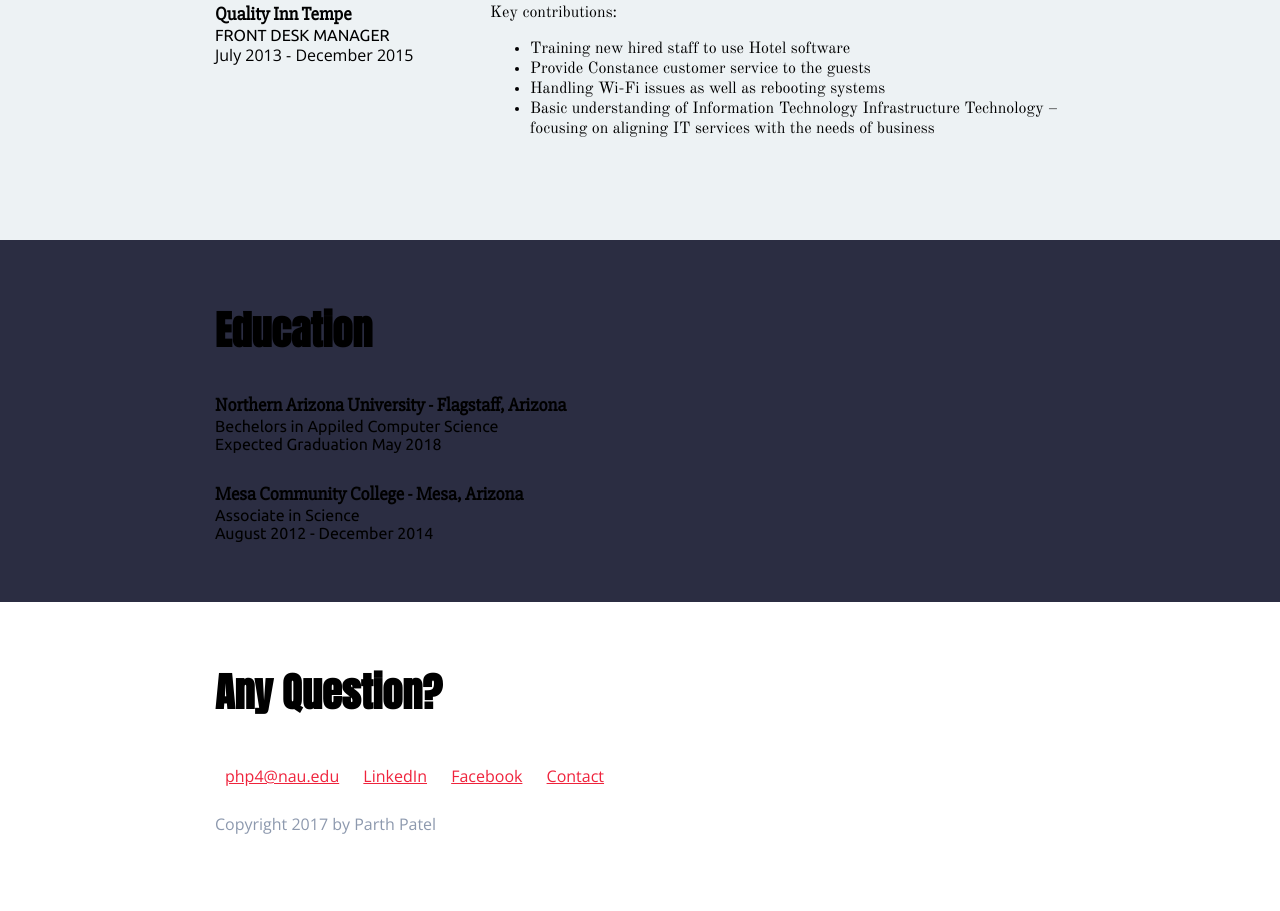
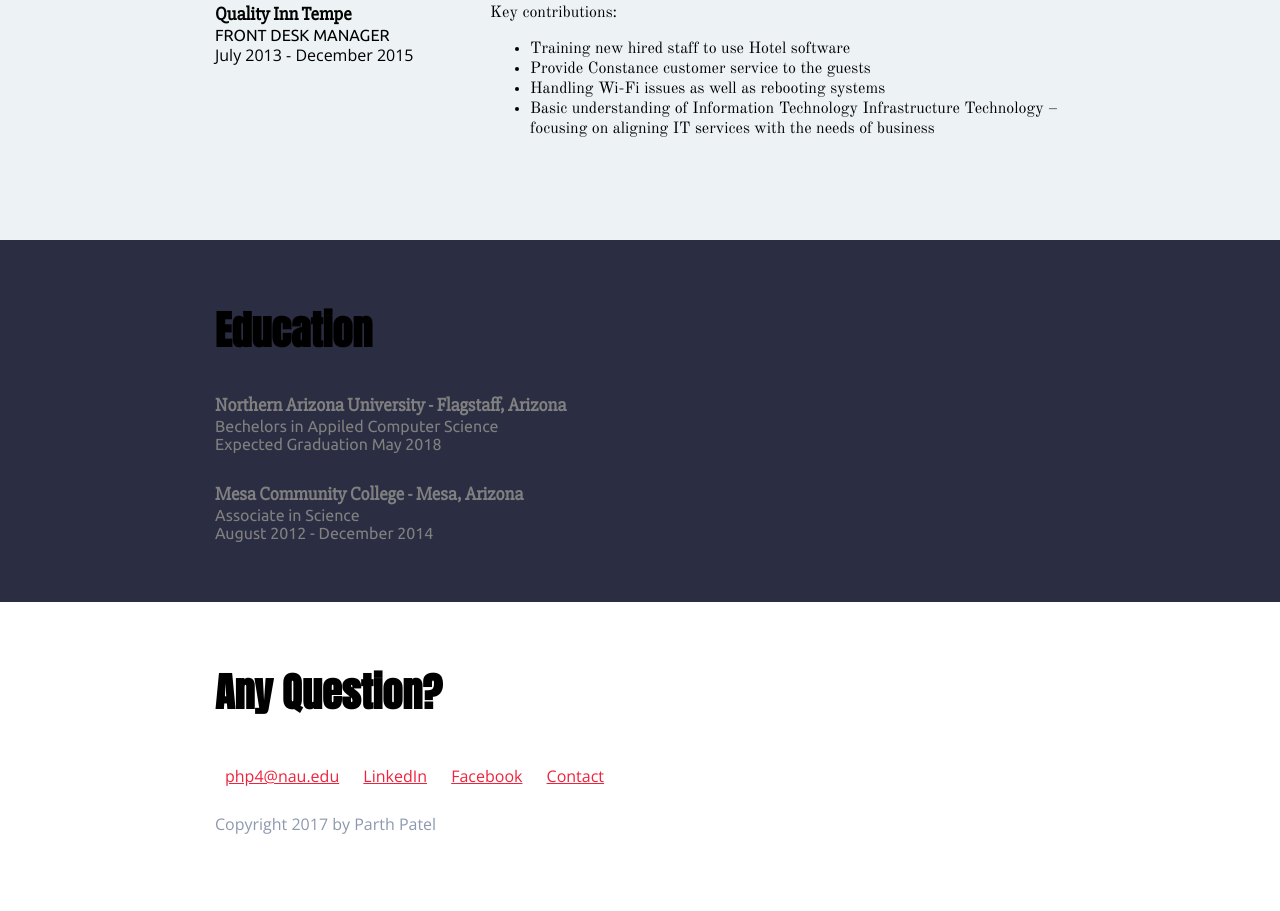
Before and after one commit to php14/Training, a plain HTML site: page index.html in a window 1280 px wide. Shown: the part 876-1787 px from the top of the page. Drawn offline with nearby package versions, Linux system fonts and the light colour scheme.

Commit message:
Add files via upload

```diff
--- a/css/styles.css
+++ b/css/styles.css
@@ -37,6 +37,7 @@ h2 {
 h3 {
 font-family: 'Slabo 27px', serif;
   margin: 0;
+
 }
 a {
   color: #EF233C;
@@ -71,6 +72,7 @@ a:hover {
 
 .edfont{
     font-family: 'Ubuntu', sans-serif;
+    color: grey;
 }
 
 /* Download button */
@@ -81,7 +83,9 @@ a:hover {
   padding: 10px;
   display: inline-block;
 }
-
+.edcolor{
+    color: grey;
+}
 
 /* Header and Footer
 -------------------------*/
```
